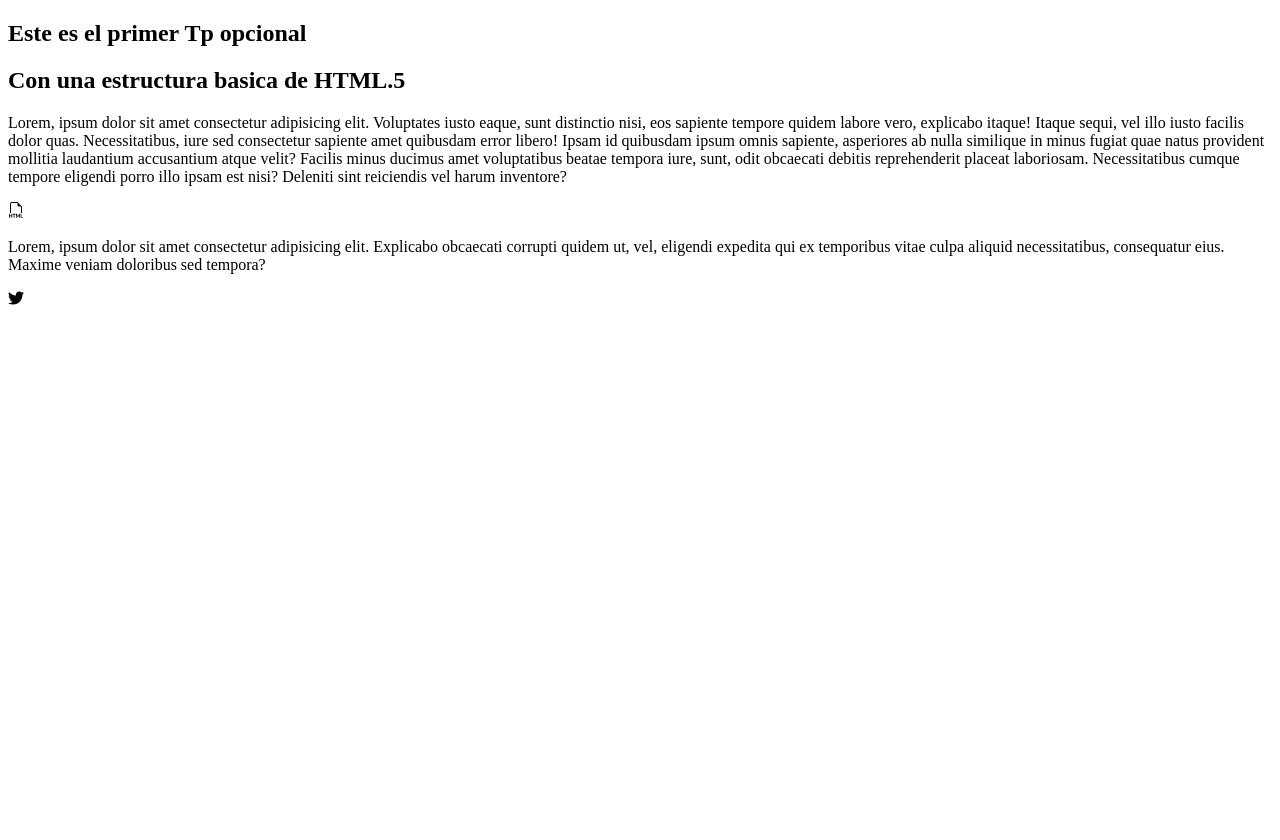
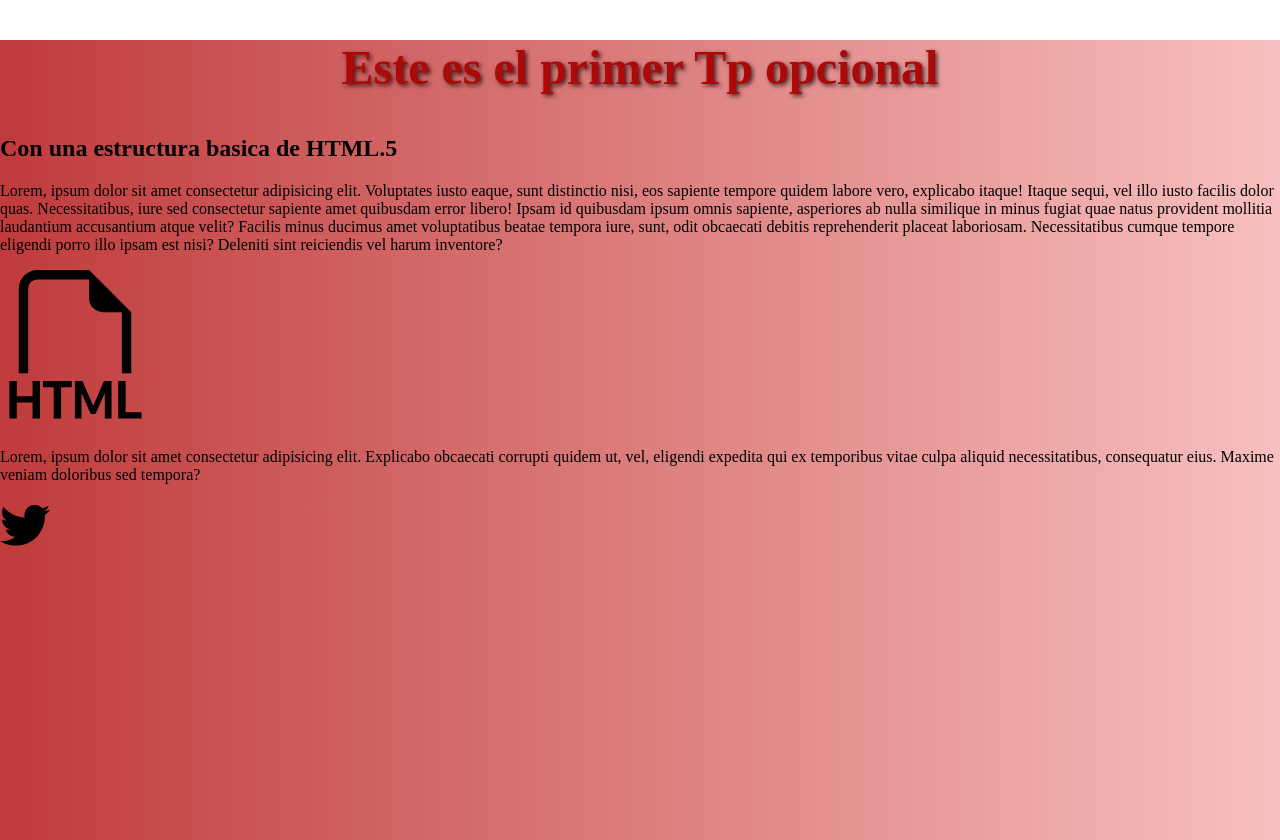
Before and after one commit to AgusdelaRubiaCBA/image-based-web-proyect, a plain HTML site: page Index.html in a window 1280 px wide. Before the commit the page ends 800 px from the top, so only its background shows below. Drawn offline with Linux system fonts and the light colour scheme.

Commit message:
Se agrego el archivo styles en css donde damos color al fondo, cambiamos el tipo de letra, damos color al Titulo, damos formato y tambien se le dio tamaño a los iconos

```diff
--- /dev/null
+++ b/CSS/styles.css
@@ -0,0 +1,38 @@
+body, html {
+    height: 100%;
+    margin: 0;
+    font-family: 'Times New Roman', Times, serif;
+}
+
+h1 {
+    color: rgb(173, 9, 9);
+    font-size: 48px;
+    text-shadow: 2px 2px 4px rgba(0, 0, 0, 0.7);
+    text-align: center;
+}
+
+p {
+    text-align: left;
+}
+
+img {
+    width: 150px;
+    height: 125px;
+    max-width: 100%;
+    height: auto;
+}
+
+i {
+    font-size: 50px;
+    max-width: 100%;
+    height: auto;
+}
+
+.fondo-dividido {
+    width: 100%;
+    height: 100vh; /* Ajusta la altura según tus necesidades */
+    background-image: linear-gradient(to right, rgb(192, 59, 59), rgb(248, 192, 192));
+    /* Primer fondo: de izquierda a derecha, color amarillo a azul */
+    background-repeat: no-repeat;
+    background-position: 50%; /* Centra el gradiente horizontalmente */
+}
--- a/Index.html
+++ b/Index.html
@@ -4,10 +4,11 @@
     <meta charset="UTF-8">
     <meta name="viewport" content="width=device-width, initial-scale=1.0">
     <title>Primer Tp opcional</title>
+    <link rel="stylesheet" href="CSS/styles.css">
 </head>
 <body>
     <main>
-
+        <div class="fondo-dividido">
             <section>
                 <h1>Este es el primer Tp opcional</h1>
                 <h2>Con una estructura basica de HTML.5</h2>
@@ -26,7 +27,7 @@
                 <link rel="stylesheet" href="https://cdnjs.cloudflare.com/ajax/libs/font-awesome/5.15.4/css/all.min.css">
                 <i class="fab fa-twitter"></i> <!--Icono de X de una biblioteca online-->
             </section>
-
+        </div>
     </main>
 </body>
 </html>
```
Lines whose indentation alone changed are shown as unchanged.
